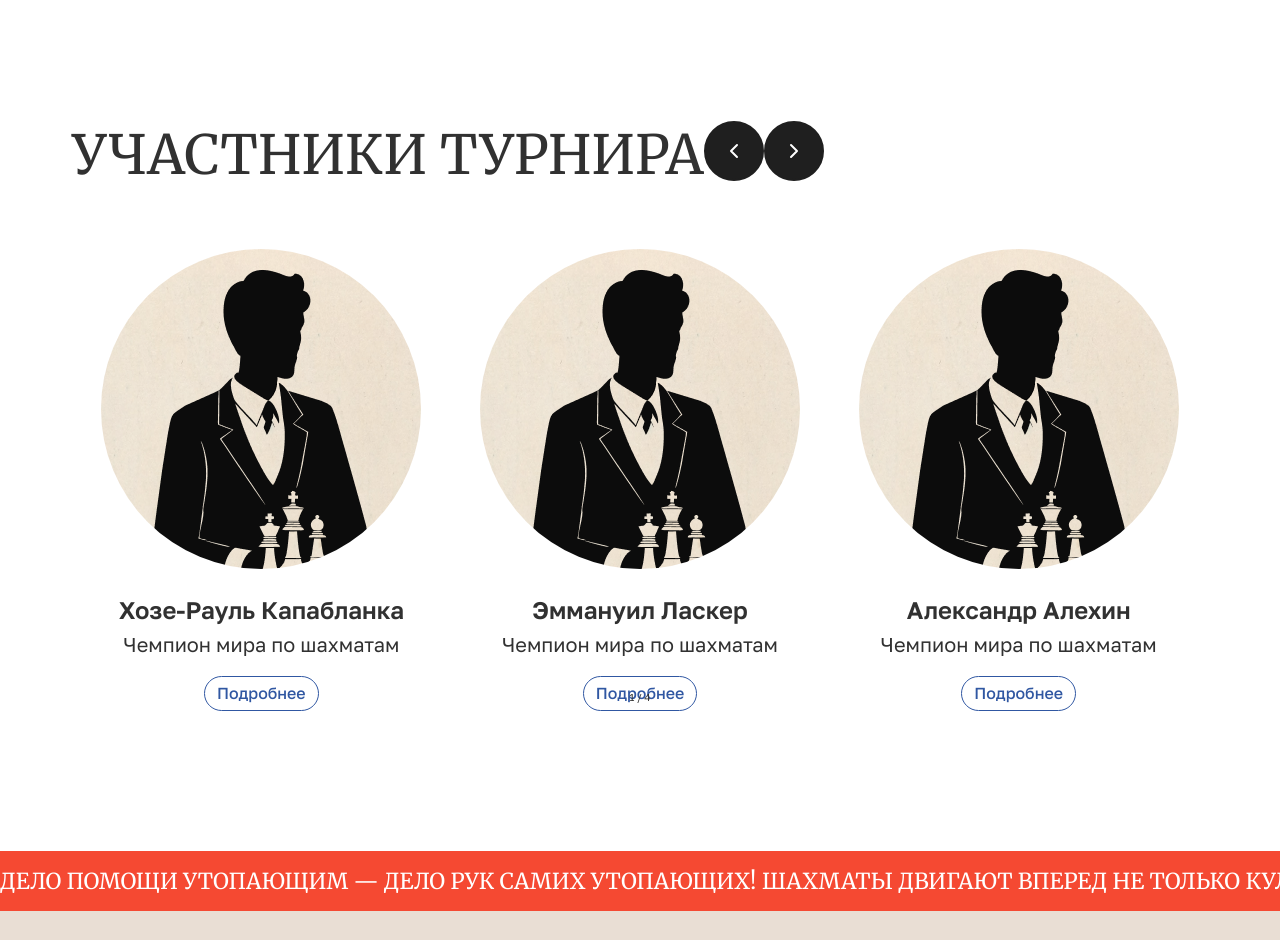
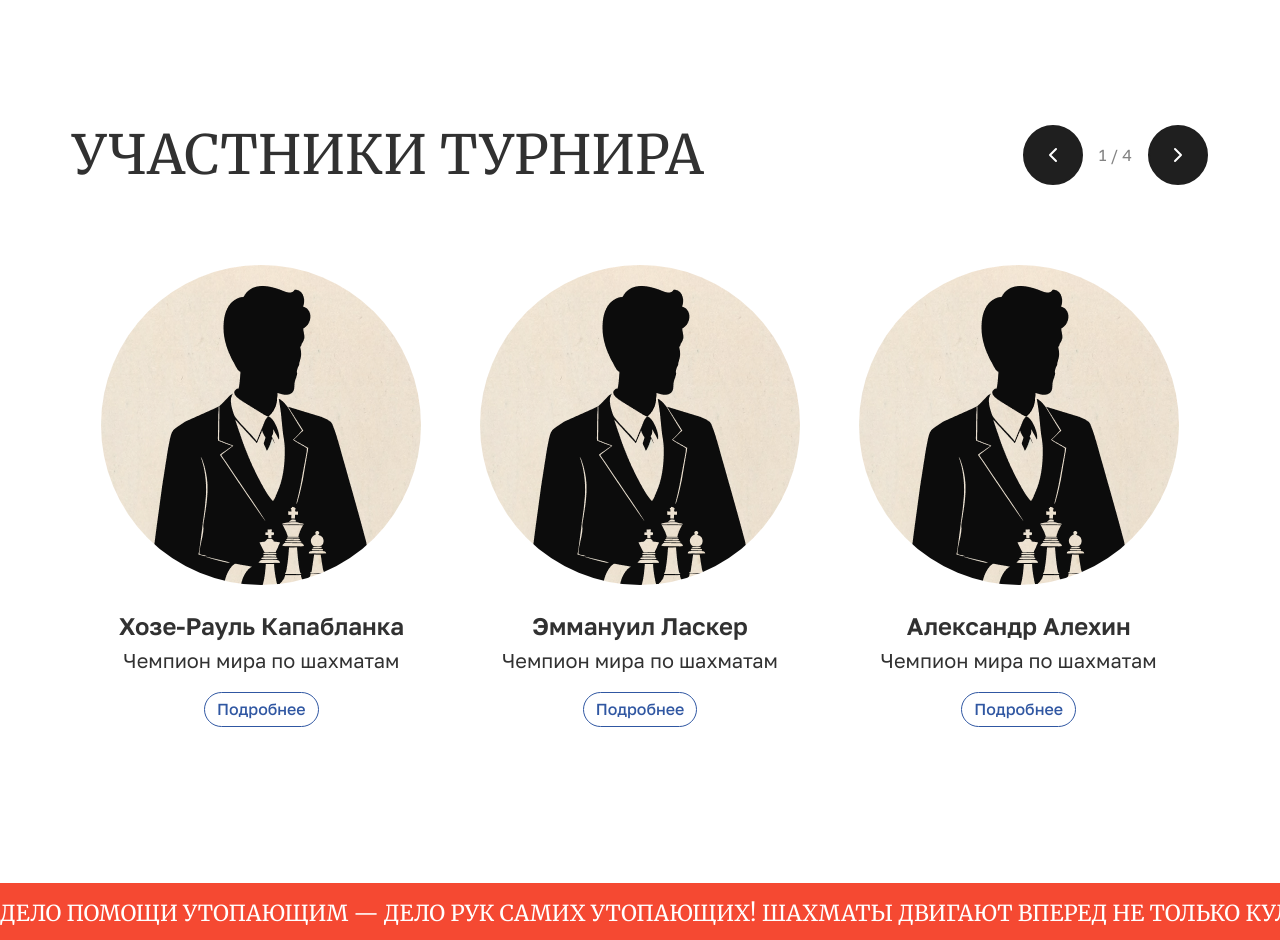
Before and after one commit to llightmoonl/fourhorseclub, a Vue app: page / in a window 1280 px wide. Shown: the part 2620-3560 px from the top of the page. Built offline with nearby package versions, Linux system fonts and the light colour scheme.

Commit message:
Сделал слайдер осталось немного доделать пагинацию к нему

```diff
--- a/src/components/shared/Players.vue
+++ b/src/components/shared/Players.vue
@@ -16,15 +16,30 @@ defineProps<{
       <header class="players__header">
         <h2 class="players__title">Участники турнира</h2>
         <div class="players__navigation">
-          <Button size = "icon" class="players__navigation--prev"><ChevronLeft/></Button>
-          <Button size = "icon" class="players__navigation--next"><ChevronRight/></Button>
+          <Button size="icon" class="players__navigation--prev">
+            <ChevronLeft/>
+          </Button>
+          <div class="players__pagination">
+          </div>
+          <Button size="icon" class="players__navigation--next">
+            <ChevronRight/>
+          </Button>
         </div>
       </header>
       <Slider
         class="players__slider"
         :slides="dataPlayers"
         :slides-per-view="3"
-        :pagination="{type: 'fraction'}"
+        :pagination="{
+          el: '.players__pagination',
+          currentClass: 'players__pagination-current',
+          totalClass: 'players__pagination-total',
+          type: 'fraction'
+        }"
+        :navigation="{
+          prevEl: '.players__navigation--prev',
+          nextEl: '.players__navigation--next'
+        }"
       />
     </Container>
   </section>
@@ -34,6 +49,7 @@ defineProps<{
 .players {
   &__header {
     display: flex;
+    justify-content: space-between;
   }
 
   &__title {
@@ -44,6 +60,27 @@ defineProps<{
 
   &__slider {
     margin-top: 60px;
+    padding-top: 16px;
+    padding-bottom: 16px;
+  }
+
+  &__navigation {
+    display: flex;
+    align-items: center;
+    gap: 16px;
+  }
+
+  &__pagination {
+    font-size: 1.6rem;
+    opacity: 0.6;
+
+    &-current {
+      opacity: 1;
+    }
   }
 }
+
+.players__pagination-current {
+  opacity: 1;
+}
 </style>
--- a/src/components/ui/Button.vue
+++ b/src/components/ui/Button.vue
@@ -4,6 +4,10 @@ import {reactive} from "vue";
 const props = defineProps<{
   variant?: string,
   size?: string
+}>();
+
+const emit = defineEmits<{
+  click: []
 }>();
 
 const classesButtons = reactive({
@@ -15,6 +19,7 @@ const classesButtons = reactive({
 
 <template>
   <button
+    @click="$emit('click')"
     class="button"
     :class="classesButtons">
     <slot>Отправить</slot>
--- a/src/components/ui/Slider.vue
+++ b/src/components/ui/Slider.vue
@@ -1,9 +1,8 @@
 <script setup lang="ts">
 import 'swiper/scss';
-import 'swiper/scss/pagination';
 
 import {Swiper, SwiperSlide} from 'swiper/vue';
-import {Pagination} from 'swiper/modules';
+import {Pagination, Navigation} from 'swiper/modules';
 
 import PlayerCard from '../shared/PlayerItem.vue';
 
@@ -11,9 +10,10 @@ defineProps<{
   slides: Array<object>;
   slidesPerView: number;
   pagination: object;
+  navigation: object | boolean;
 }>();
 
-const modules = [Pagination];
+const modules = [Pagination, Navigation];
 </script>
 
 <template>
@@ -21,6 +21,7 @@ const modules = [Pagination];
     :modules="modules"
     :slides-per-view = "slidesPerView"
     :pagination = "pagination"
+    :navigation = "navigation"
   >
     <swiper-slide
       v-for = "(slide, index) in slides"
```
